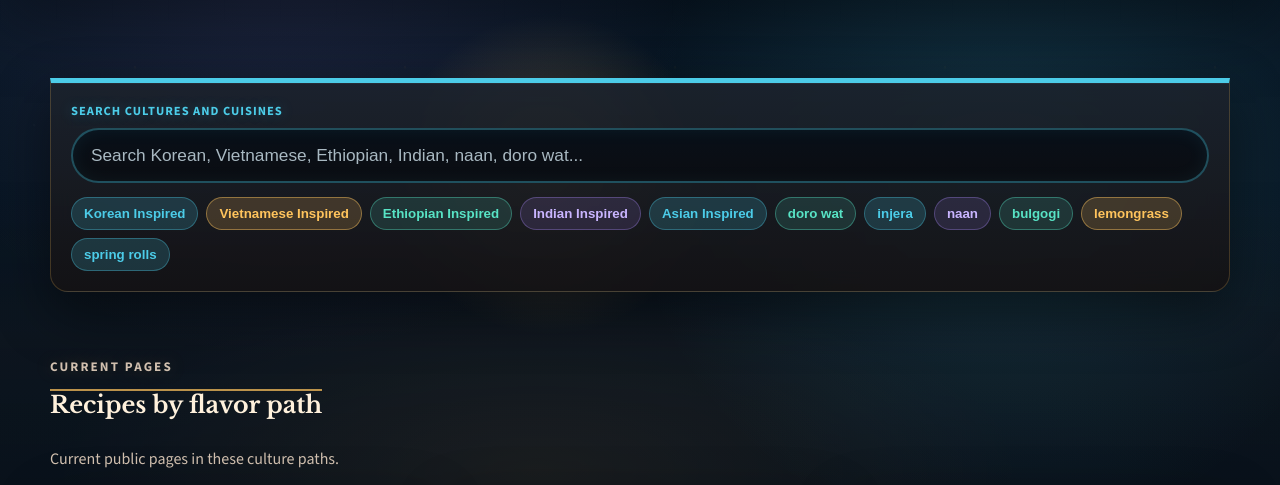
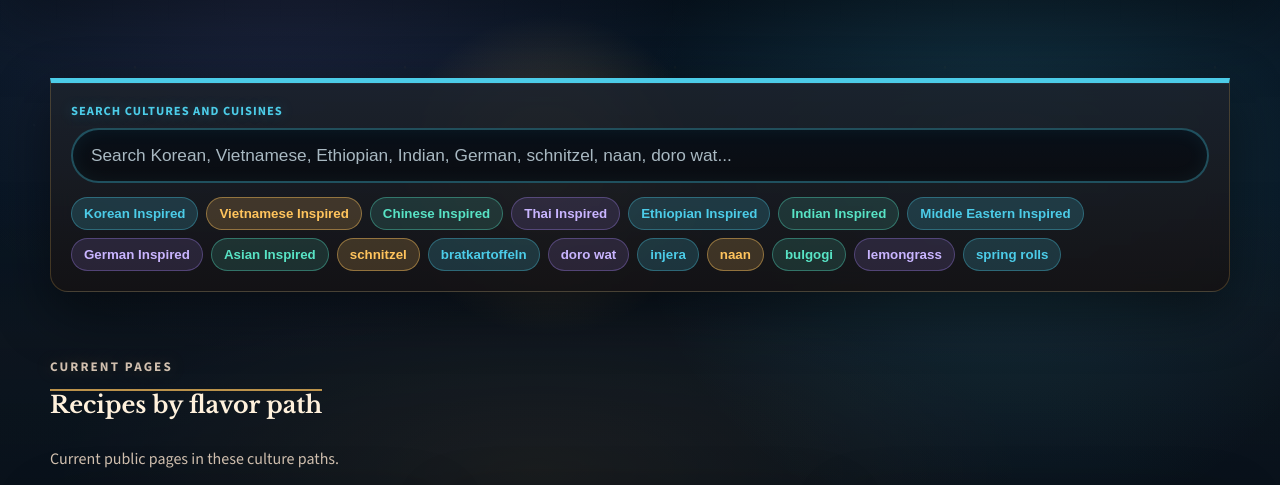
Before and after one commit to ablack2225/Flavorweaver, a plain HTML site: page docs/cultures-and-cuisines.html in a window 1280 px wide. Shown: the part 289-774 px from the top of the page. Drawn offline with nearby package versions, Linux system fonts and the light colour scheme.

Commit message:
Add German Inspired to culture search page

```diff
--- a/docs/cultures-and-cuisines.html
+++ b/docs/cultures-and-cuisines.html
@@ -12,11 +12,11 @@
   <header class="site-topbar"><nav class="site-nav" aria-label="Flavorweaver navigation"><div class="nav-spacer" aria-hidden="true"></div><div class="nav-links"><a href="index.html">Home</a><a href="recipes.html">Search</a><a href="index.html#featured">Featured</a><a href="index.html#categories">Categories</a><a href="dedication.html">Dedication</a></div></nav></header>
   <main class="page-shell home-layout">
     <section class="hero-card hero-card--archive"><p class="eyebrow">Archive Path</p><h1>Search Cultures and Cuisines</h1><p class="hero-copy">A map of flavors gathered through curiosity, comfort, invention, and the joy of learning how different kitchens tell their stories.</p></section>
-    <section class="search-panel" aria-label="Cultures and cuisines search controls"><label class="search-label" for="culture-search">Search cultures and cuisines</label><input class="search-input" id="culture-search" type="search" placeholder="Search Korean, Vietnamese, Ethiopian, Indian, naan, doro wat..." autocomplete="off" /><div class="quick-searches" id="culture-filters" aria-label="Culture quick filters"></div></section>
+    <section class="search-panel" aria-label="Cultures and cuisines search controls"><label class="search-label" for="culture-search">Search cultures and cuisines</label><input class="search-input" id="culture-search" type="search" placeholder="Search Korean, Vietnamese, Ethiopian, Indian, German, schnitzel, naan, doro wat..." autocomplete="off" /><div class="quick-searches" id="culture-filters" aria-label="Culture quick filters"></div></section>
     <section aria-labelledby="current-cuisines"><div class="section-heading"><div><p class="eyebrow">Current pages</p><h2 id="current-cuisines">Recipes by flavor path</h2></div><p>Current public pages in these culture paths.</p></div><div class="category-grid searchable-card-grid" id="culture-results"></div></section>
   </main>
-  <script src="world-recipe-data.js?v=20260614-03"></script>
+  <script src="world-recipe-data.js?v=20260702-02"></script>
   <script src="path-page-search.js?v=20260614-01"></script>
-  <script>window.FLAVORWEAVER_PATH_PAGE_SEARCH.init({searchInputId:'culture-search',filterMountId:'culture-filters',resultMountId:'culture-results',collections:['House Recipes'],quickFilters:['Korean Inspired','Vietnamese Inspired','Ethiopian Inspired','Indian Inspired','Asian Inspired','doro wat','injera','naan','bulgogi','lemongrass','spring rolls'],emptyText:'Try Korean Inspired, Vietnamese Inspired, Ethiopian Inspired, Indian Inspired, doro wat, injera, naan, bulgogi, lemongrass, or spring rolls.'});</script>
+  <script>window.FLAVORWEAVER_PATH_PAGE_SEARCH.init({searchInputId:'culture-search',filterMountId:'culture-filters',resultMountId:'culture-results',collections:['House Recipes'],quickFilters:['Korean Inspired','Vietnamese Inspired','Chinese Inspired','Thai Inspired','Ethiopian Inspired','Indian Inspired','Middle Eastern Inspired','German Inspired','Asian Inspired','schnitzel','bratkartoffeln','doro wat','injera','naan','bulgogi','lemongrass','spring rolls'],emptyText:'Try Korean Inspired, Vietnamese Inspired, Chinese Inspired, Thai Inspired, Ethiopian Inspired, Indian Inspired, Middle Eastern Inspired, German Inspired, schnitzel, bratkartoffeln, doro wat, injera, naan, bulgogi, lemongrass, or spring rolls.'});</script>
 </body>
 </html>
```
